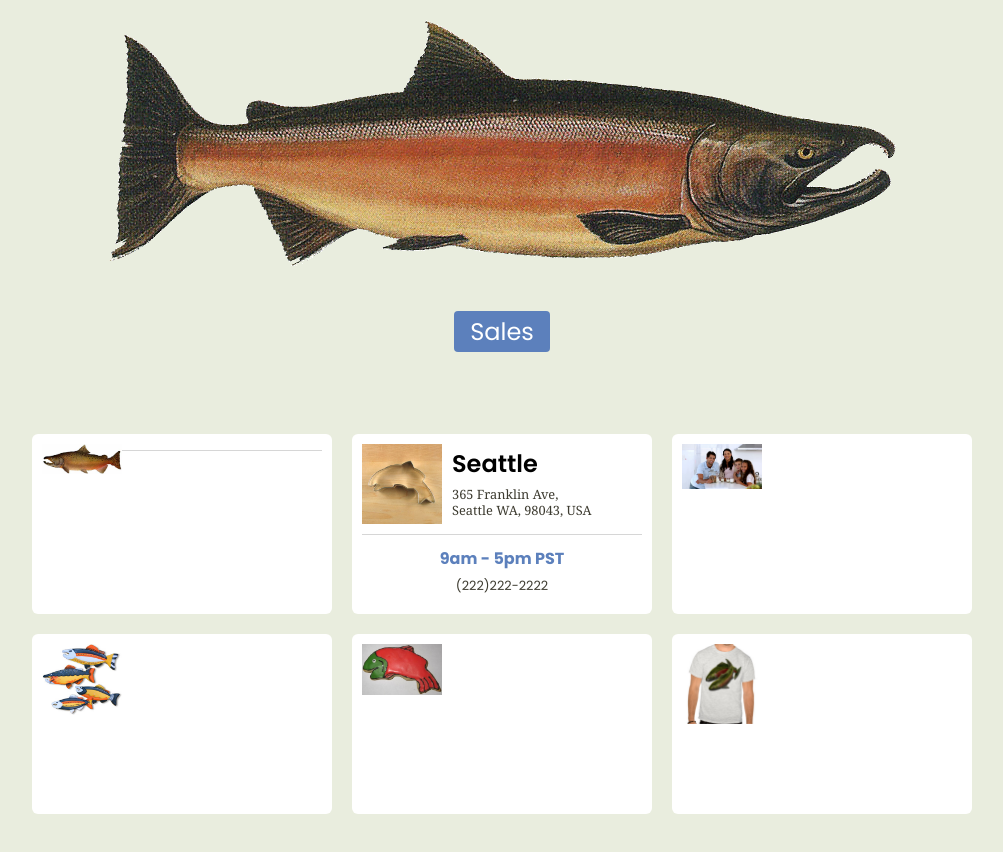
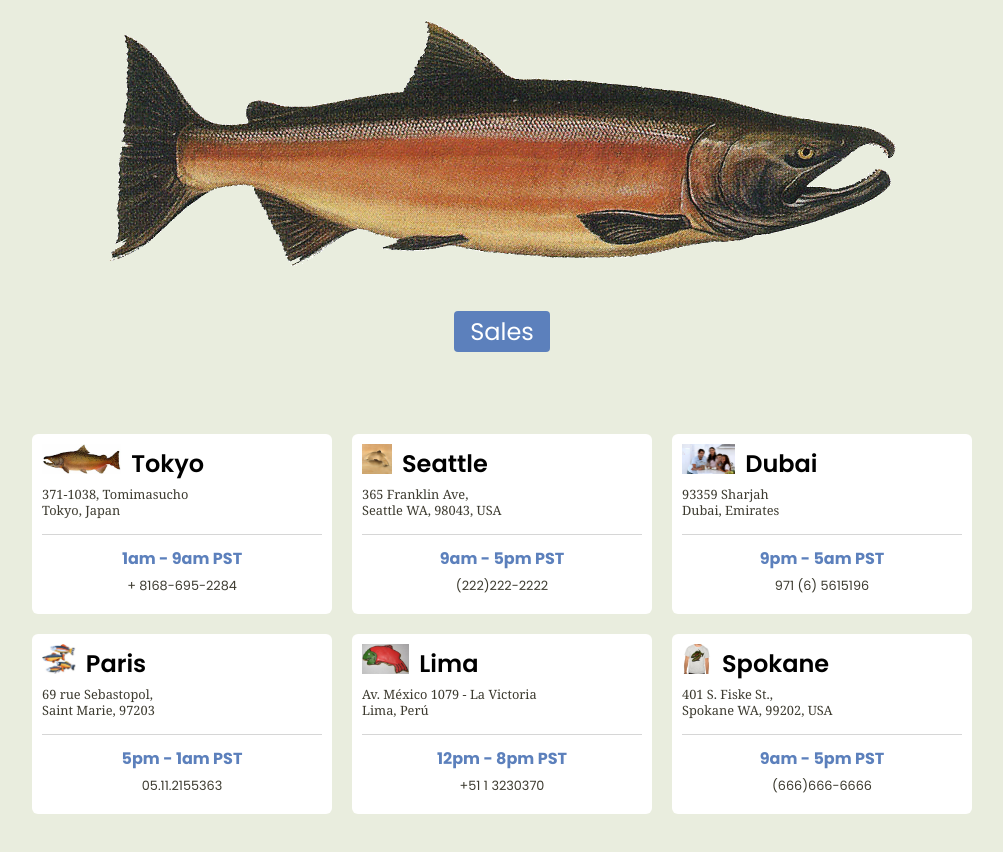
Before and after one commit to hirobius/cookie-stand, a plain HTML site: page index.html in a window 1280 px wide. Shown: the part 110-962 px from the top of the page, without its empty margins (138-1141 px from the left). Drawn offline with Linux system fonts and the light colour scheme.

Commit message:
additional styling to a good place

```diff
--- a/css/style.css
+++ b/css/style.css
@@ -31,12 +31,12 @@ header img {
   margin: 10px 60px;
 }
 
+section div {
+  margin: auto;
+}
+
 section {
   padding-top: 30px;
-}
-
-section div {
-  margin: auto;
 }
 
 section a {
@@ -80,6 +80,7 @@ article h2 {
   text-align: left;
   margin-top: 18px;
   margin-bottom: 10px;
+  position: relative;
 }
 
 article h3 {
@@ -110,7 +111,7 @@ p2 {
 }
 
 article img {
-  width: 80px;
+  height: 30px;
   margin: 10px;
   float: left;
 }
--- a/index.html
+++ b/index.html
@@ -26,8 +26,16 @@
   </section>
   <main>
     <article>
-      <img src="img/chinook.jpg">
+        <img src="img/chinook.jpg">
+      <h2>
+        Tokyo
+      </h2>
+      <p>371-1038, Tomimasucho<br>Tokyo, Japan</p>
       <div></div>
+      <h3>
+        1am - 9am PST
+      </h3>
+      <p2>+ 8168-695-2284</p2>
     </article>
 
     <article>
@@ -35,29 +43,64 @@
       <h2>
         Seattle
       </h2>
-        <p>365 Franklin Ave, <br>Seattle WA, 98043, USA</p>
+      <p>365 Franklin Ave, <br>Seattle WA, 98043, USA</p>
       <div></div>
       <h3>
         9am - 5pm PST
       </h3>
       <p2>(222)222-2222</p2>
-
     </article>
 
     <article>
       <img src="img/family.jpg">
+      <h2>
+        Dubai
+      </h2>
+      <p>93359 Sharjah<br>Dubai, Emirates</p>
+      <div></div>
+      <h3>
+        9pm - 5am PST
+      </h3>
+      <p2>971 (6) 5615196</p2>
     </article>
 
     <article>
       <img src="img/fish.jpg">
+      <h2>
+        Paris
+      </h2>
+      <p>69 rue Sebastopol,<br>Saint Marie, 97203</p>
+      <div></div>
+      <h3>
+        5pm - 1am PST
+      </h3>
+      <p2>05.11.2155363</p2>
     </article>
 
     <article>
       <img src="img/frosted-cookie.jpg">
+      <h2>
+        Lima
+      </h2>
+      <p>Av. México 1079 - La Victoria<br>Lima, Perú</p>
+      <div></div>
+      <h3>
+        12pm - 8pm PST
+      </h3>
+      <p2>+51 1 3230370</p2>
     </article>
 
     <article>
       <img src="img/shirt.jpg">
+      <h2>
+        Spokane
+      </h2>
+      <p>401 S. Fiske St., <br>Spokane WA, 99202, USA</p>
+      <div></div>
+      <h3>
+        9am - 5pm PST
+      </h3>
+      <p2>(666)666-6666</p2>
     </article>
   </main>
 
```
